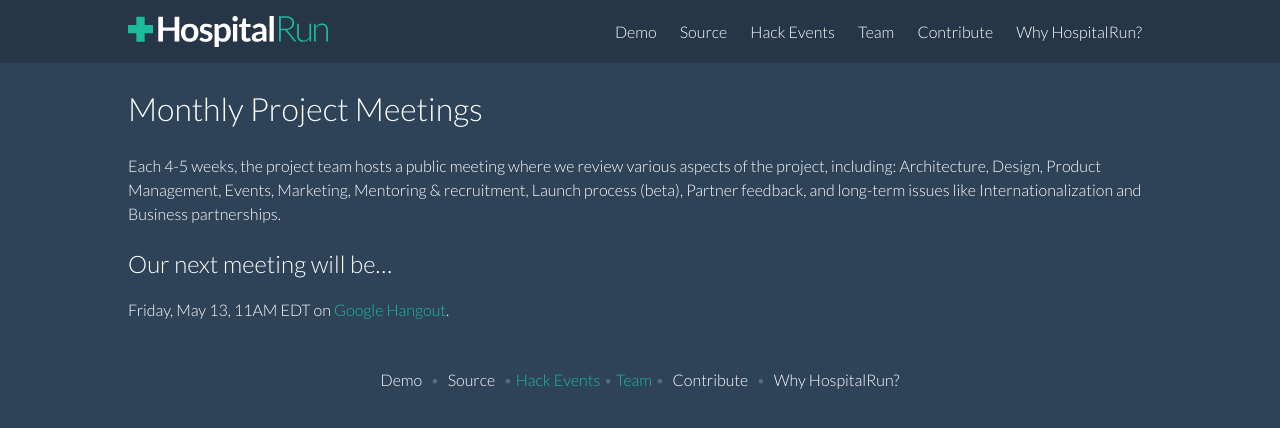
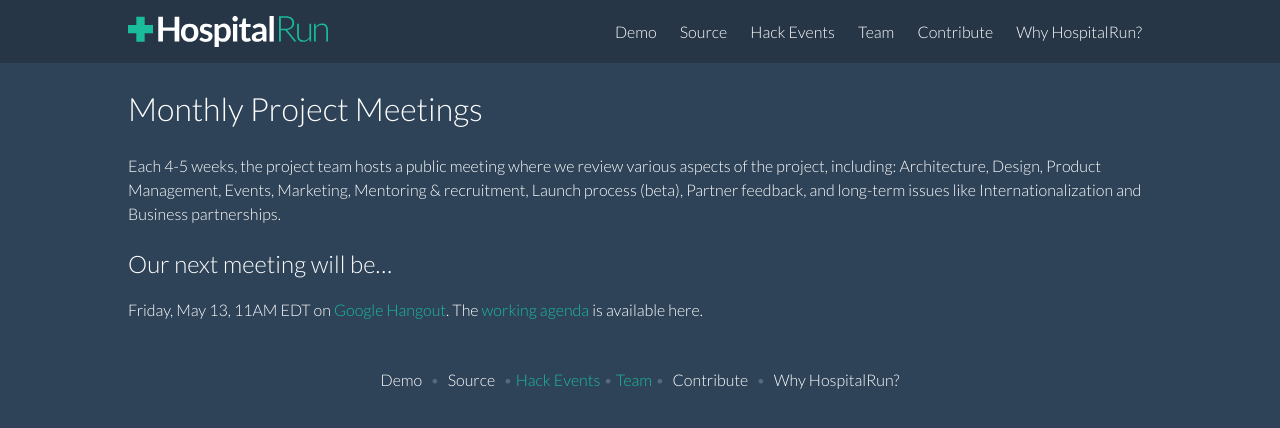
Before and after one commit to HospitalRun/hospitalrun.io, a Jekyll site: the page built from team/index.md, in a window 1280 px wide. Shown: the top 428 px of the page. Built offline with Jekyll 4.4.1, drawn with Linux system fonts in a browser that asks for light colours.

Commit message:
added agenda

```diff
--- a/team/index.md
+++ b/team/index.md
@@ -7,4 +7,4 @@ title: "Team Meetings"
 Each 4-5 weeks, the project team hosts a public meeting where we review various aspects of the project, including: Architecture, Design, Product Management, Events, Marketing, Mentoring &amp; recruitment, Launch process (beta), Partner feedback, and long-term issues like Internationalization and Business partnerships.
 
 ## Our next meeting will be...
-Friday, May 13, 11AM EDT on <a href="https://hangouts.google.com/hangouts/_/cureinternational.org/hospitalrun-may">Google Hangout</a>.
+Friday, May 13, 11AM EDT on <a href="https://hangouts.google.com/hangouts/_/cureinternational.org/hospitalrun-may">Google Hangout</a>. The <a href="https://docs.google.com/document/d/1Ir5SfmjR4yWQ83gohJyR-EWsjPnMe2TfBMz2-L-P1rw/edit#heading=h.6ehh01x1incu">working agenda</a> is available here.
```
